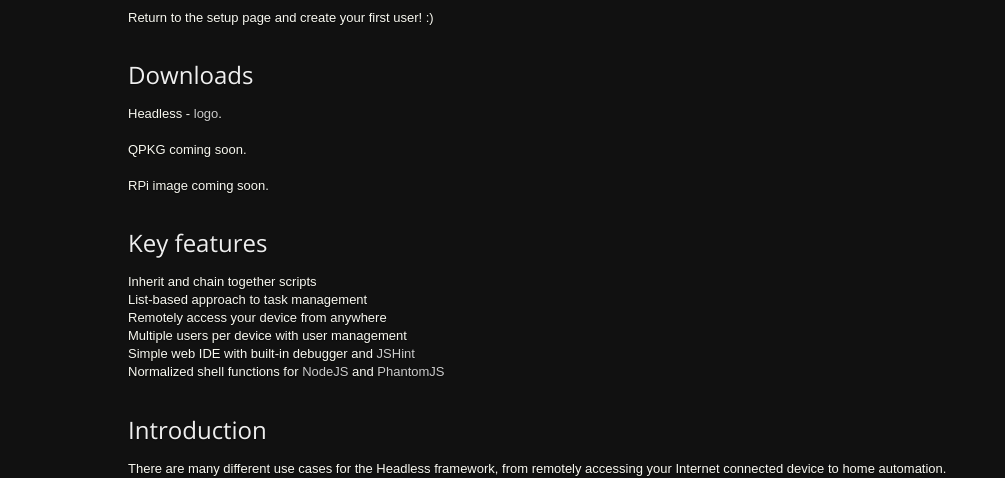
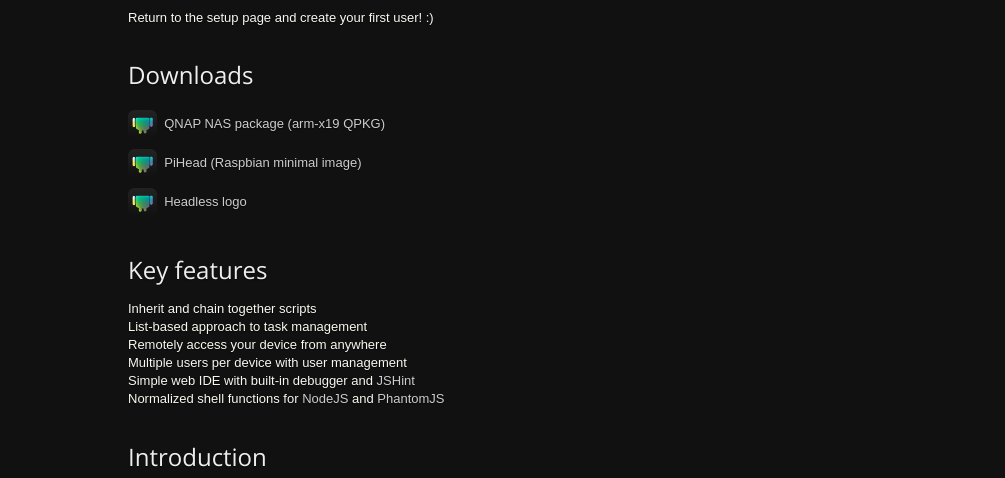
Before and after one commit to pschroen/headless, a website: page mothership/docs/index.html in a window 1280 px wide. Shown: the part 322-800 px from the top of the page, without its empty margins (0-1005 px from the left). Drawn offline with Linux system fonts and the light colour scheme.

Commit message:
downloads

```diff
--- a/mothership/docs/index.html
+++ b/mothership/docs/index.html
@@ -150,7 +150,7 @@
 <body>
 
 <div class="docs">
-<a href="/headless.png" target="_blank"><img src="/apple-touch-icon-152x152.png" alt="Headless" style="height: 76px; width: 76px;"></a>
+<a href="/headless.png" target="_blank"><img src="/apple-touch-icon-152x152.png" alt="Headless" style="height:76px; width:76px;"></a>
 
 <h1>Installation</h1>
 
@@ -170,11 +170,9 @@ Return to the setup page and create your first user! :)
 
 <h1>Downloads</h1>
 
-Headless - <a href="/headless.png" target="_blank">logo</a>.
-<br>
-<br>QPKG coming soon.
-<br>
-<br>RPi image coming soon.
+<a href="https://github.com/pschroen/headless/releases/download/v0.1.1/qpkg_latest.zip"><img src="/apple-touch-icon-57x57.png" vspace="5" alt="Headless" style="height:29px; width:29px; vertical-align:middle;">&nbsp;&nbsp;QNAP NAS package (arm-x19 QPKG)</a>
+<br><a href="https://github.com/pschroen/headless/releases/download/v0.1.1/pihead_latest.zip"><img src="/apple-touch-icon-57x57.png" vspace="5" alt="Headless" style="height:29px; width:29px; vertical-align:middle;">&nbsp;&nbsp;PiHead (Raspbian minimal image)</a>
+<br><a href="/headless.png" target="_blank"><img src="/apple-touch-icon-57x57.png" vspace="5" alt="Headless" style="height:29px; width:29px; vertical-align:middle;">&nbsp;&nbsp;Headless logo</a>
 <br>&nbsp;
 
 <h1>Key features</h1>
```
Also changed, not shown: mothership/install/index.html (+4 -6 lines).
